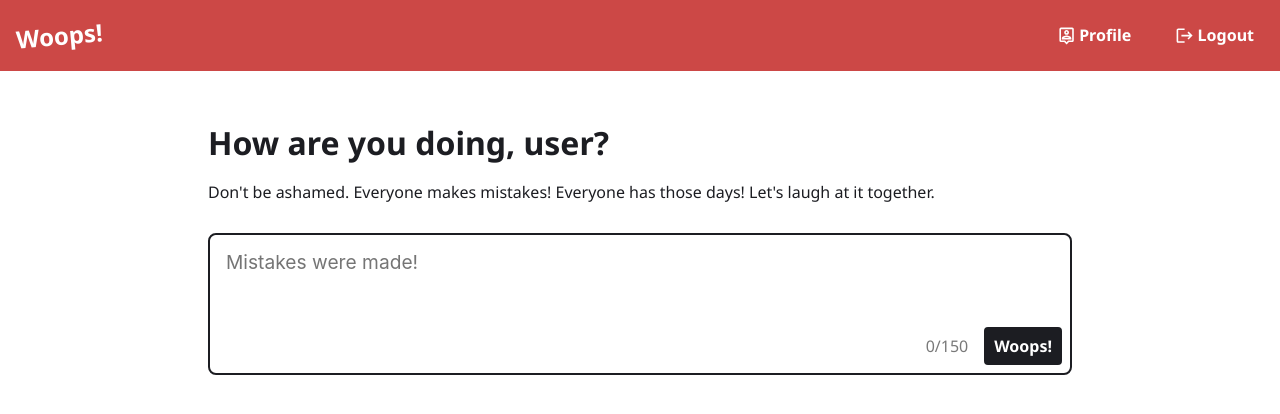
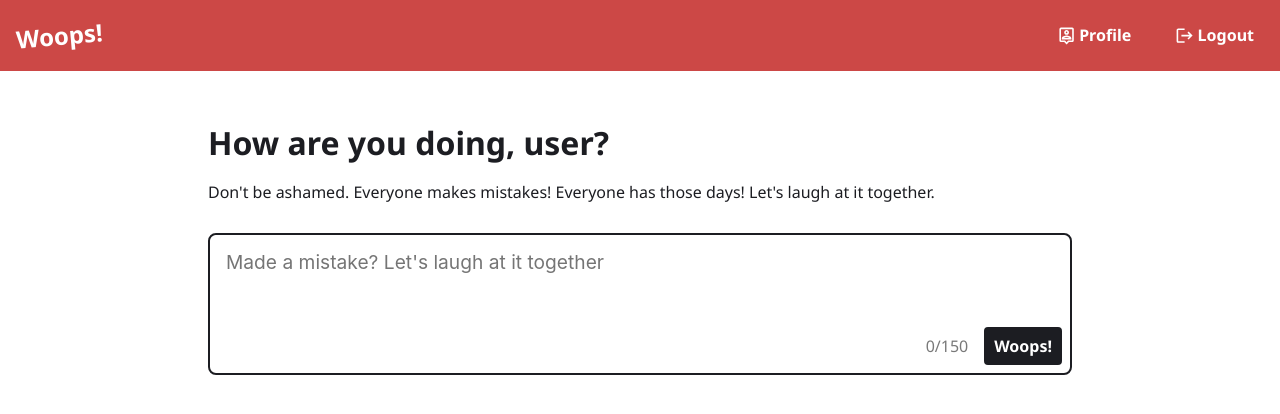
Before and after one commit to angelicamapeso/itec-4012-take-home, a React (Create React App) app: page /me in a window 1280 px wide. Shown: the top 414 px of the page. Built offline with nearby package versions, Linux system fonts and the light colour scheme; no server answers; sample sign-in values are in the browser's storage.

Commit message:
change builder placeholder text

```diff
--- a/src/components/WoopsBuilder/index.jsx
+++ b/src/components/WoopsBuilder/index.jsx
@@ -62,7 +62,7 @@ export default function WoopsBuilder({
     <form className="woops-builder" onSubmit={submitWoop}>
       <textarea
         onChange={onWoopChange}
-        placeholder="Mistakes were made!"
+        placeholder="Made a mistake? Let's laugh at it together"
         value={woopText}
         maxLength={maxLength}
       ></textarea>
```
